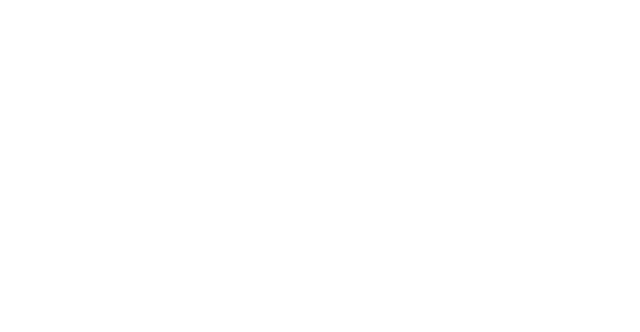
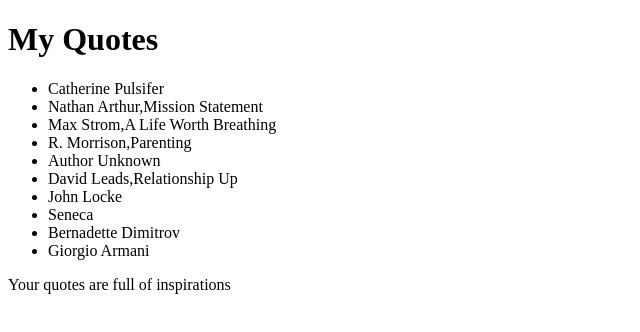
Before and after one commit to maggiebarbie1995/newquoteapp, an Angular app in the folder quote/: page / in a window 1280 px wide. Shown: the top 332 px of the page, without its empty margins (0-640 px from the left). Built offline with nearby package versions, Linux system fonts and the light colour scheme.

Commit message:
add p tag to check the length of the goals array

```diff
--- a/quote/src/app/app.component.html
+++ b/quote/src/app/app.component.html
@@ -4,4 +4,6 @@
         <li *ngFor='let quote of quotes'>
           {{quote.name}}
         </li>
+    </ul>
+    <p *ngIf='quotes.length > 5'>Your quotes are full of inspirations</p>
   </div>
```
